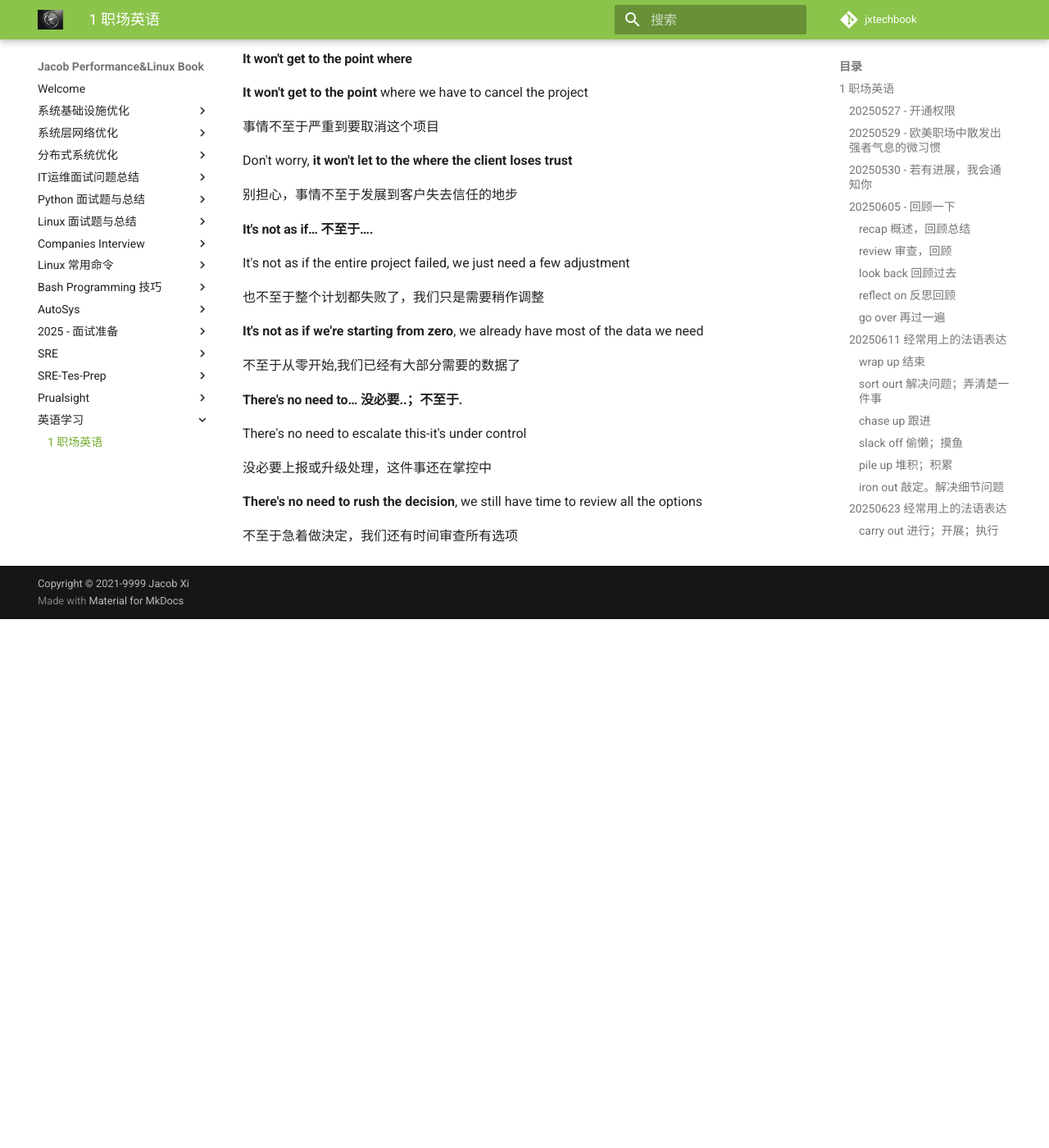
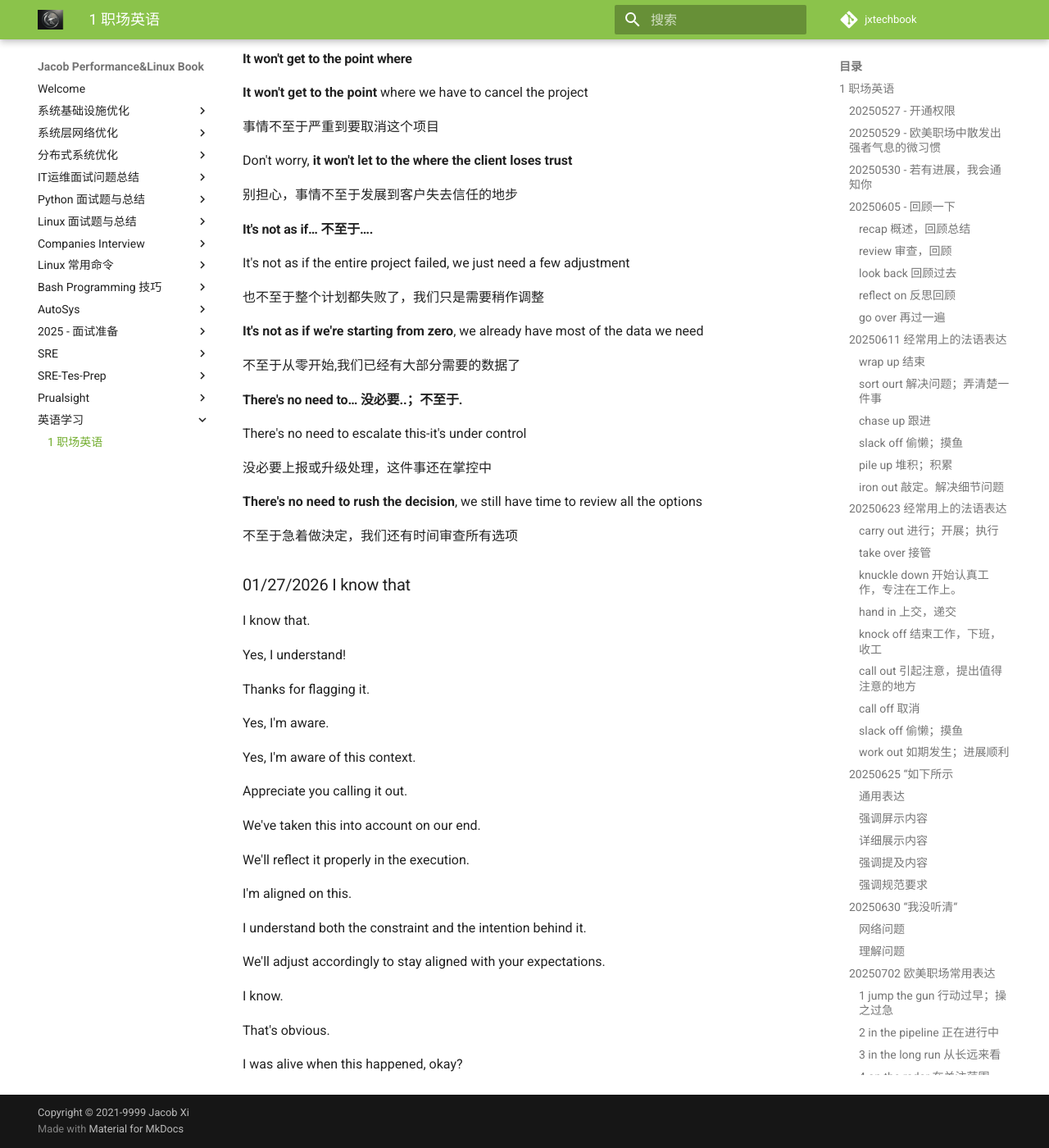
Before and after one commit to Chao-Xi/jxtechbook, an MkDocs documentation site: the page built from docs/Eng/1work.md, in a window 1280 px wide and 1400 px high, scrolled down 22346 px. Shown: the whole window at 82% size. Built offline with MkDocs 1.6.1 and Material for MkDocs 9.7.7, drawn with Linux system fonts in a browser that asks for light colours; comment, search, counter and statistics services are not loaded; before the commit the page ends 23101 px from its top, so only the background shows below that.

Commit message:
update”

```diff
--- a/docs/Eng/1work.md
+++ b/docs/Eng/1work.md
@@ -1056,3 +1056,33 @@
 **There's no need to rush the decision**,  we still have time to review all the options
 
 不至于急着做決定，我们还有时间审查所有选项
+
+### 01/27/2026 I know that
+
+I know that.
+
+Yes, I understand!
+
+Thanks for flagging it.
+
+Yes, I'm aware.
+
+Yes, I'm aware of this context.
+
+Appreciate you calling it out.
+
+We've taken this into account on our end.
+
+We'll reflect it properly in the execution.
+
+I'm aligned on this.
+
+I understand both the constraint and the intention behind it.
+
+We'll adjust accordingly to stay aligned with your expectations.
+
+I know.
+
+That's obvious.
+
+I was alive when this happened, okay?
```
Also changed, not shown: docs/Eng/business_eng.md (added).
